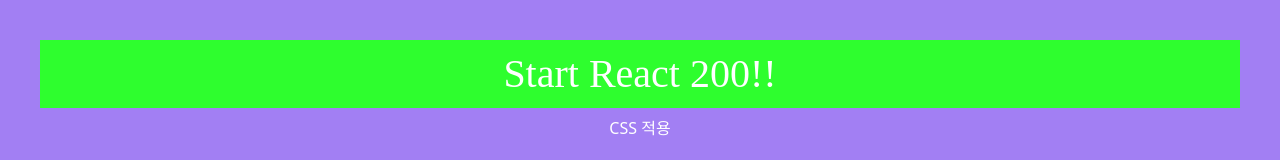
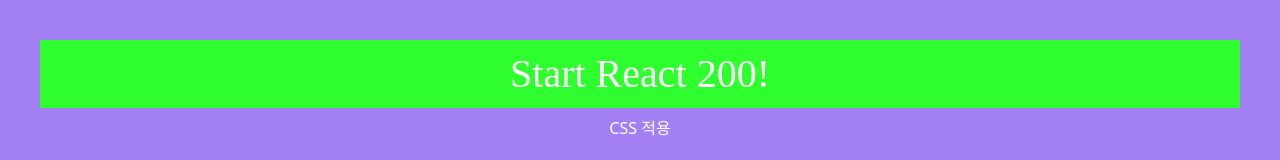
Before and after one commit to Kimsw5368/React.js, a React (Create React App) app: page / in a window 1280 px wide. Shown: the top 160 px of the page. Built offline with nearby package versions, Linux system fonts and the light colour scheme.

Commit message:
first commit

```diff
--- a/src/App.js
+++ b/src/App.js
@@ -5,7 +5,7 @@
 function App() {
   return (
     <>
-      <h1>Start React 200!!</h1>
+      <h1>Start React 200!</h1>
       <p>CSS 적용</p>
       <ReactstrapBadge />
     </>
```
